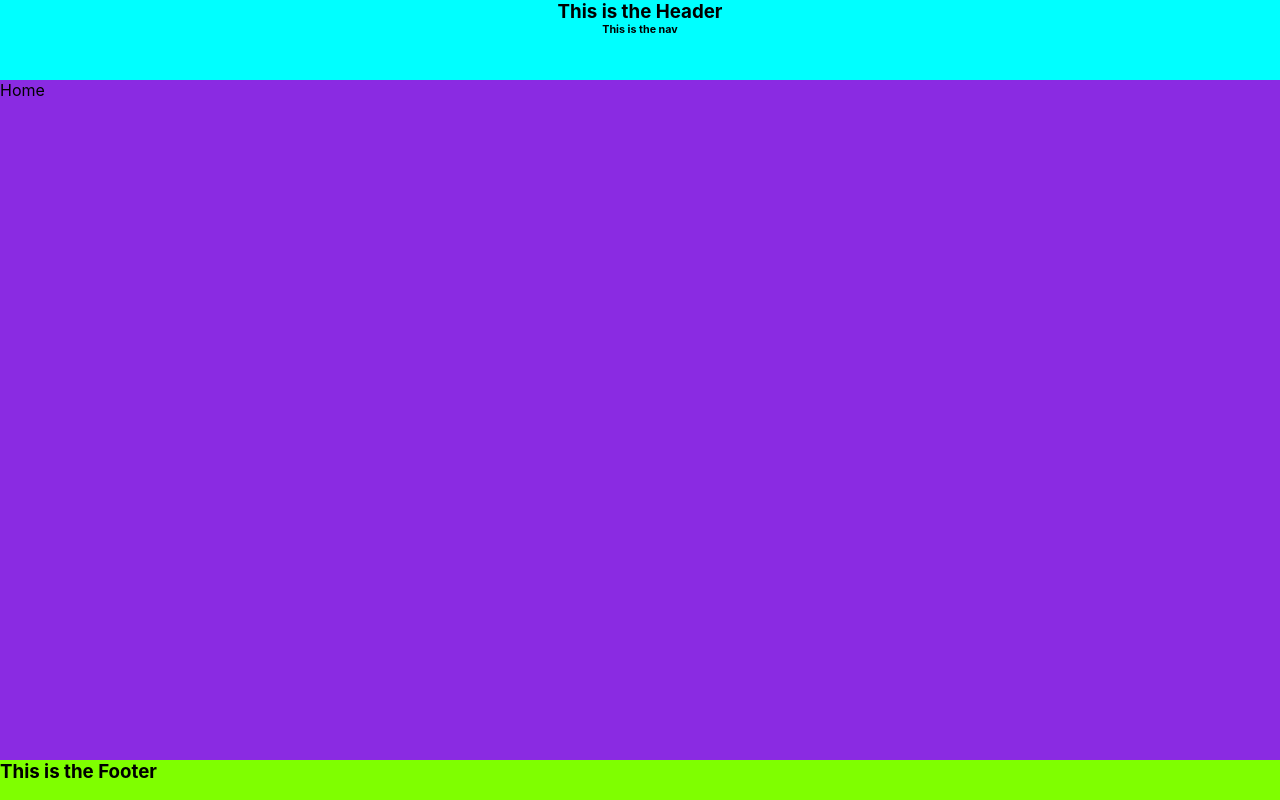
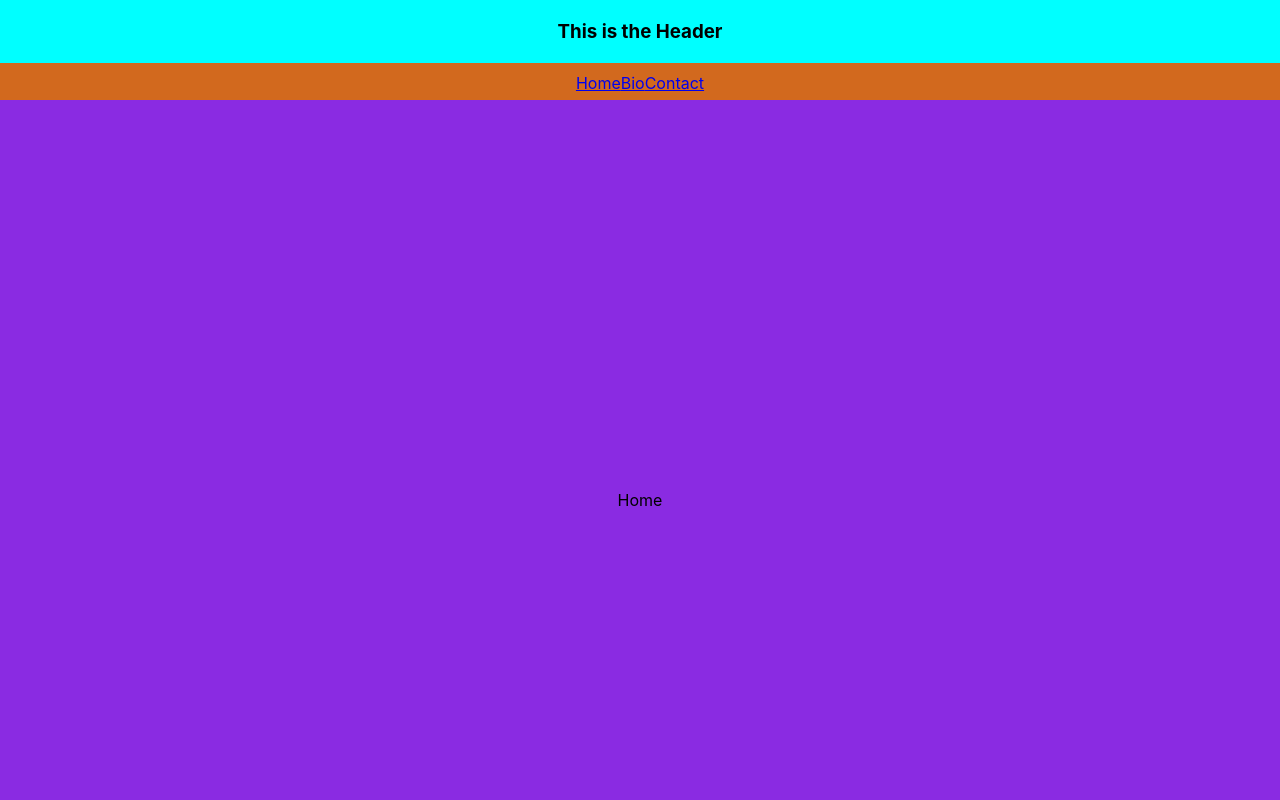
Before and after one commit to Geddydukes/kali-website-client, a React (Create React App) app: page / in a window 1280 px wide. Shown: the top 800 px of the page. Built offline with nearby package versions, Linux system fonts and the light colour scheme.

Commit message:
adds contact page and navigation

```diff
--- a/src/App.css
+++ b/src/App.css
@@ -3,19 +3,58 @@
   padding: 0;
 }
 
+body {
+  min-height: 100vh;
+  width: 100vw;
+  position: relative;
+}
+
 .header {
   background-color: aqua;
-  height: 10vh;
+  height: 100px;
   text-align: center;
+}
+
+.headerText {
+  margin-bottom: 20px;
+  padding-top: 20px;
+  text-align: center;
+  align-self: center;
+  justify-content: center;
+  align-items: center;
+  display: flex;
+  /* margin: 0 auto; */
 }
 
 .home {
   background-color: blueviolet;
-  height: 85vh;
+  height: 100vh;
+  text-align: center;
+  align-self: center;
+  justify-content: center;
+  align-items: center;
+  display: flex;
+  margin: 0 auto;
 }
 
 .footer {
   background-color: chartreuse;
-  height: 5vh;
-  position: relative;
+  height: 8vh;
+  text-align: center;
+  align-self: center;
+  justify-content: center;
+  align-items: center;
+  display: flex;
+  margin: 0 auto;
 }
+
+.navigation {
+  height: 40px;
+  background-color: chocolate;
+  text-align: center;
+  align-self: center;
+  justify-content: center;
+  align-items: center;
+  display: flex;
+  margin: 0 auto;
+}
--- a/src/components/Header.js
+++ b/src/components/Header.js
@@ -4,7 +4,7 @@ import Navigation from "./Navigation";
 const Header = () => {
   return (
     <div className="header">
-      <h3>This is the Header</h3>
+      <h3 className="headerText">This is the Header</h3>
       <Navigation />
     </div>
   );
--- a/src/components/Navigation.js
+++ b/src/components/Navigation.js
@@ -1,9 +1,14 @@
 import React from "react";
+import { Link } from "react-router-dom";
 
 const Navigation = () => {
   return (
-    <div>
-      <h6>This is the nav</h6>
+    <div className="navigation">
+      <nav>
+        <Link to={"/"}>Home</Link>
+        <Link to={"/bio"}>Bio</Link>
+        <Link to={"/contact"}>Contact</Link>
+      </nav>
     </div>
   );
 };
```
Also changed, not shown: src/pages/Contact.js (added, +47 -0 lines).
